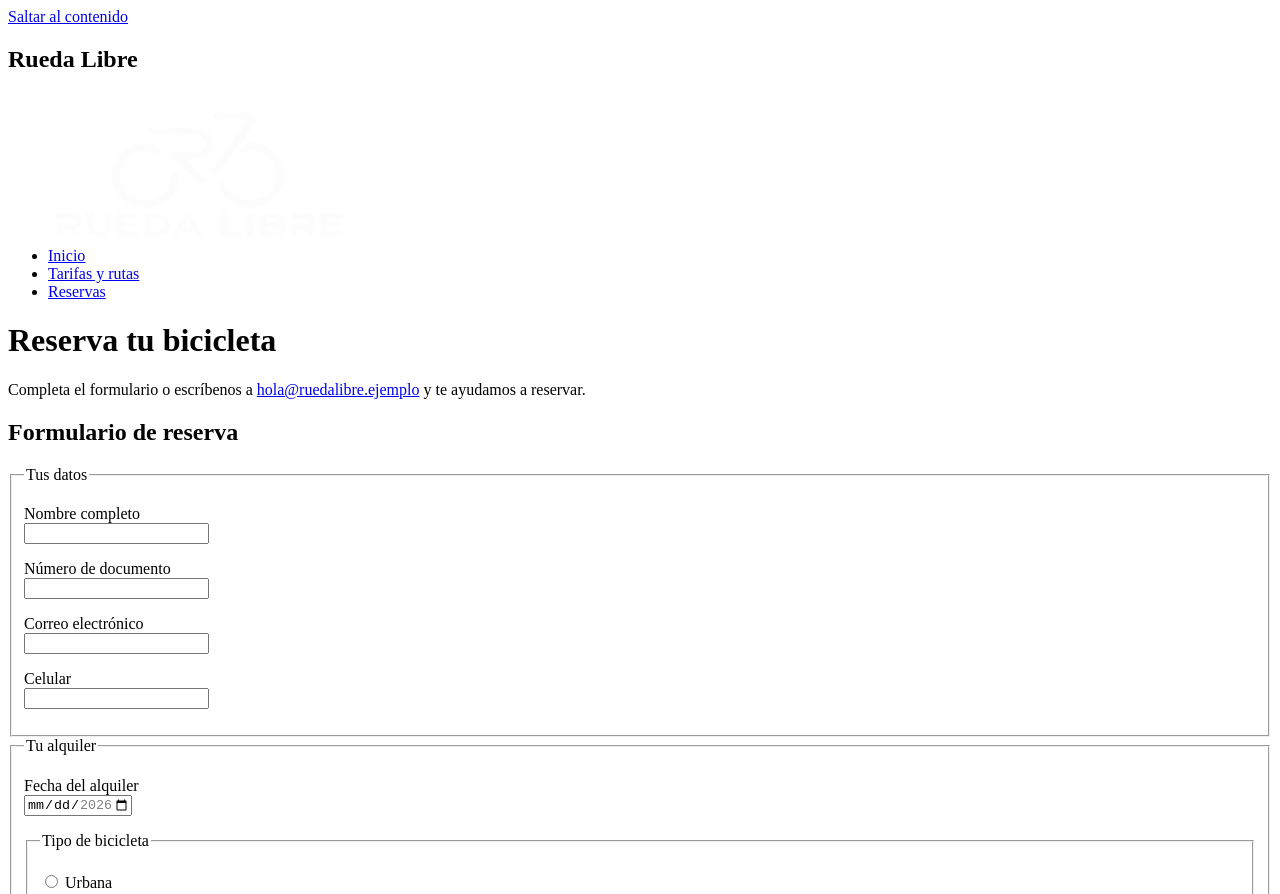
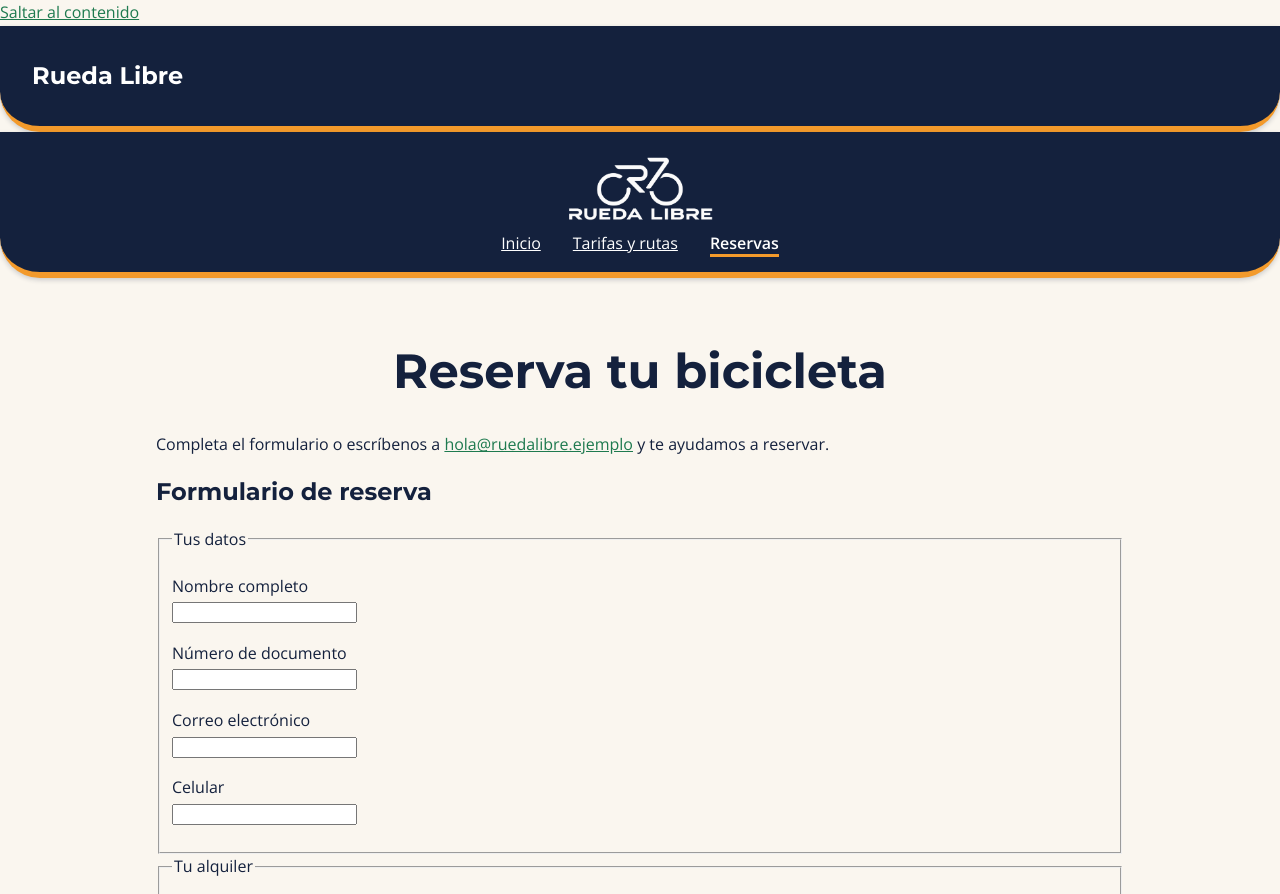
Before and after one commit to Tomas497/rueda-libre, a plain HTML site: page paginas/reservas.html in a window 1280 px wide. Shown: the top 894 px of the page. Drawn offline with nearby package versions, Linux system fonts and the light colour scheme.

Commit message:
Subida forzada de la versión local definitiva

```diff
--- a/paginas/reservas.html
+++ b/paginas/reservas.html
@@ -5,24 +5,23 @@
 <meta name="viewport" content="width=device-width, initial-scale=1.0">
 <meta name="description" content="Reserva tu bicicleta en Rueda Libre. Formulario de reserva, datos de contacto y horario de atención en Medellín.">
 <title>Reservas | Rueda Libre</title>
+<link rel="stylesheet" href="../css/estilos.css">
+</head>
    <link rel="preconnect" href="https://fonts.googleapis.com">
    <link rel="preconnect" href="https://fonts.gstatic.com" crossorigin>
    <link href="https://fonts.googleapis.com/css2?family=Montserrat:wght@700&family=Open+Sans:wght@400;600&display=swap" rel="stylesheet">
-<link rel="stylesheet" href="../css/styles.css">
-</head>
 <body>
 
 <a href="#contenido">Saltar al contenido</a>
-
-<header>
 <div class = "recuadro">
     <h2>Rueda Libre</h2>
 </div>
+<header>
+<img src="../img/logo.png" alt="Logo de Rueda Libre" width="150">
 
 
 <nav>
 <ul>
-<img src="../img/logo.png" alt="Logo de Rueda Libre" width="300">
 <li><a href="../index.html">Inicio</a></li>
 <li><a href="tarifas.html">Tarifas y rutas</a></li>
 <li><a href="reservas.html" aria-current="page">Reservas</a></li>
```
